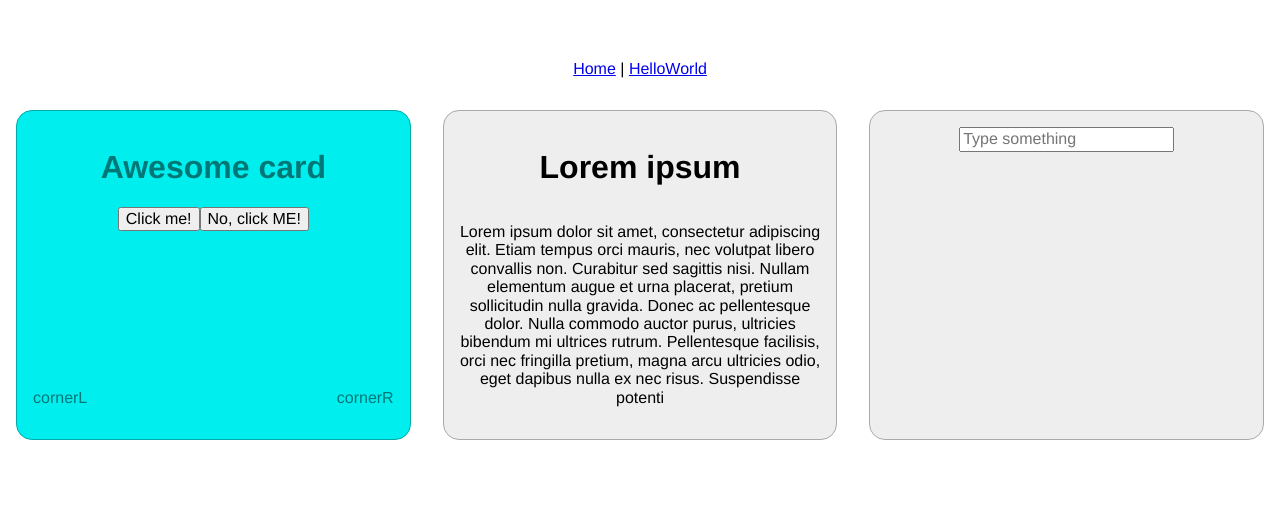
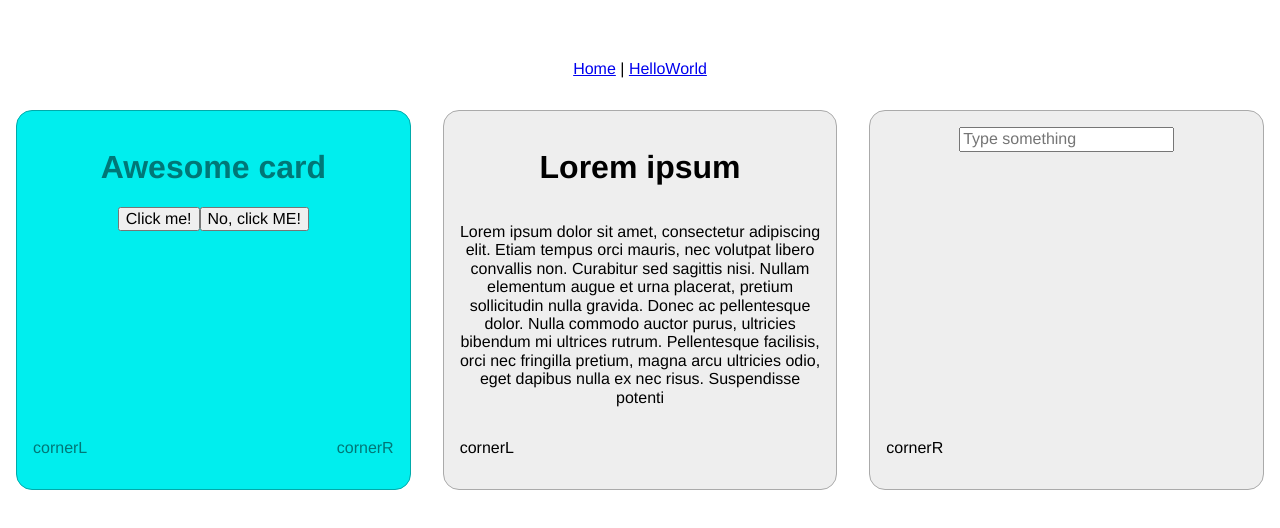
Before and after one commit to daxadal/cooking-vue, a Vue app: page /#/ in a window 1280 px wide. Shown: the top 528 px of the page. Built offline with nearby package versions, Linux system fonts and the light colour scheme.

Commit message:
test of corner texts

```diff
--- a/src/views/Home.vue
+++ b/src/views/Home.vue
@@ -9,7 +9,7 @@
     >
       <button>Click me!</button><button>No, click ME!</button>
     </BaseCard>
-    <BaseCard class="cards__card" title="Lorem ipsum">
+    <BaseCard class="cards__card" title="Lorem ipsum" leftCorner="cornerL">
       <p>
         Lorem ipsum dolor sit amet, consectetur adipiscing elit. Etiam tempus
         orci mauris, nec volutpat libero convallis non. Curabitur sed sagittis
@@ -20,7 +20,7 @@
         risus. Suspendisse potenti
       </p>
     </BaseCard>
-    <BaseCard class="cards__card">
+    <BaseCard class="cards__card" rightCorner="cornerR">
       <input placeholder="Type something" />
     </BaseCard>
   </div>
```
